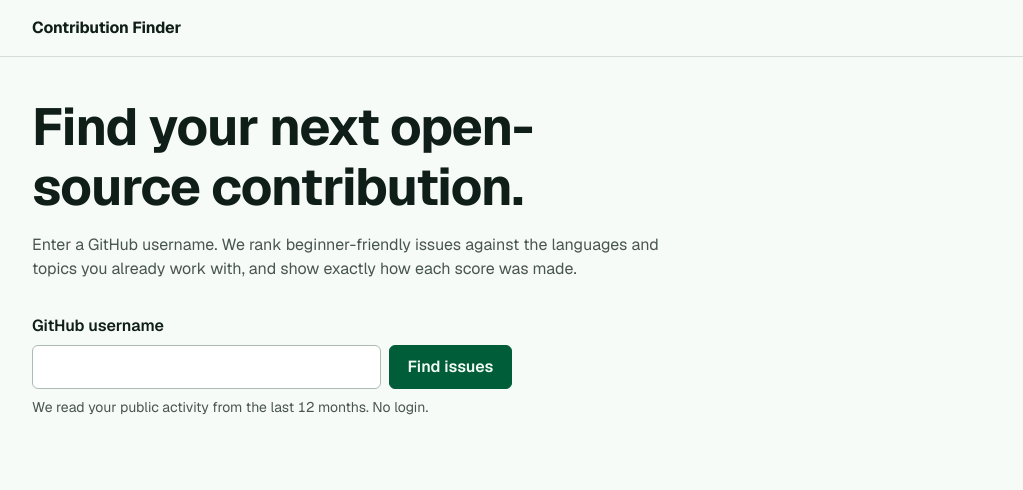
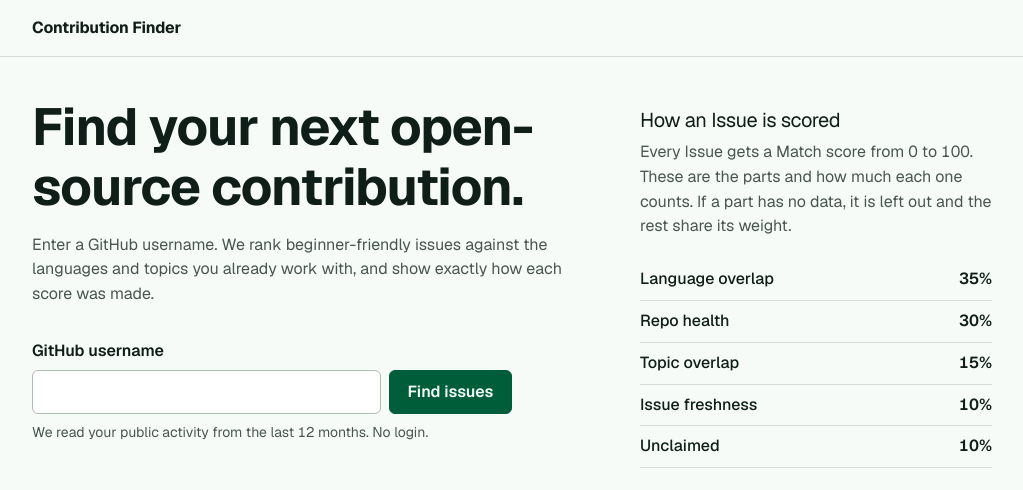
Before and after one commit to salvar3nga/contribution-finder, a Next.js app in the folder apps/web/: page / in a window 1280 px wide. Shown: the top 490 px of the page, without its empty margins (128-1151 px from the left). Built offline with nearby package versions, Linux system fonts and the light colour scheme.

Commit message:
feat(web): explain scores on results and home

```diff
--- /dev/null
+++ b/apps/web/app/_components/component-labels.ts
@@ -0,0 +1,17 @@
+export const componentLabels: Record<string, string> = {
+  language: 'Language overlap',
+  health: 'Repo health',
+  topics: 'Topic overlap',
+  freshness: 'Issue freshness',
+  unclaimed: 'Unclaimed',
+  responseTime: 'Maintainer response time',
+  recentCommits: 'Recent commit activity',
+};
+
+export const strengthLabels: Record<string, string> = {
+  language: 'Language match',
+  health: 'Healthy repo',
+  topics: 'Topic match',
+  freshness: 'Recent activity',
+  unclaimed: 'Unclaimed',
+};
--- a/apps/web/app/globals.css
+++ b/apps/web/app/globals.css
@@ -259,12 +259,13 @@ h2 {
 }
 .issue-row {
   display: grid;
-  grid-template-columns: 3.5rem 1fr;
+  grid-template-columns: 4.25rem 1fr;
   gap: 1rem;
   padding: 1rem 0;
   border-bottom: 1px solid var(--line);
 }
 .score {
+  min-width: 4rem;
   font-size: 1.75rem;
   font-weight: 650;
   line-height: 1.1;
@@ -307,11 +308,83 @@ h2 {
 .badge {
   display: inline-block;
   padding: 0.05rem 0.5rem;
+  border: 1px solid var(--line-strong);
   border-radius: 4px;
-  background: var(--warning-wash);
-  color: var(--warning-ink);
+  color: var(--muted);
   font-weight: 600;
   font-size: 0.8125rem;
+}
+.strengths {
+  display: flex;
+  flex-wrap: wrap;
+  gap: 0.35rem;
+  list-style: none;
+  padding: 0;
+  margin: 0.6rem 0 0;
+}
+.strengths li {
+  padding: 0.1rem 0.6rem;
+  border-radius: 999px;
+  background: var(--accent-wash);
+  color: var(--foreground);
+  font-size: 0.8125rem;
+}
+.chip-share {
+  margin-left: 0.4rem;
+  font-size: 0.8125rem;
+  font-variant-numeric: tabular-nums;
+  opacity: 0.85;
+}
+.home-grid {
+  display: grid;
+  gap: 0;
+}
+@media (min-width: 56rem) {
+  .home-grid {
+    grid-template-columns: minmax(0, 1fr) 22rem;
+    column-gap: 4rem;
+    align-items: start;
+  }
+  .home-grid .explainer {
+    margin-top: 0.75rem;
+    padding-top: 0;
+    border-top: 0;
+  }
+}
+.explainer {
+  max-width: 34rem;
+  margin-top: 3.5rem;
+  padding-top: 2rem;
+  border-top: 1px solid var(--line);
+}
+.explainer h2 {
+  font-size: 1.25rem;
+  margin: 0 0 0.5rem;
+}
+.explainer p {
+  color: var(--muted);
+  margin: 0 0 1.25rem;
+}
+.weights {
+  margin: 0;
+}
+.weights > div {
+  display: flex;
+  justify-content: space-between;
+  padding: 0.5rem 0;
+  border-bottom: 1px solid var(--line);
+}
+.weights dt {
+  font-weight: 500;
+}
+.weights dd {
+  margin: 0;
+  font-weight: 600;
+}
+@media (max-width: 30rem) {
+  .value-bar {
+    display: none;
+  }
 }
 
 .pagination {
--- a/apps/web/app/page.tsx
+++ b/apps/web/app/page.tsx
@@ -1,8 +1,14 @@
+import { defaultScoringConfig } from '@cf/scoring';
+import { componentLabels } from './_components/component-labels';
 import { UsernameForm } from './_components/username-form';
 
 export default function Home() {
+  const weights = Object.entries(defaultScoringConfig.match.weights).sort(
+    ([, a], [, b]) => b - a,
+  );
   return (
-    <>
+    <div className="home-grid">
+      <div>
         <h1 className="display">Find your next open-source contribution.</h1>
         <p className="lede">
           Enter a GitHub username. We rank beginner-friendly issues against the
@@ -10,6 +16,23 @@ export default function Home() {
           score was made.
         </p>
         <UsernameForm />
-    </>
+      </div>
+      <section className="explainer" aria-labelledby="explainer-heading">
+        <h2 id="explainer-heading">How an Issue is scored</h2>
+        <p>
+          Every Issue gets a Match score from 0 to 100. These are the parts and
+          how much each one counts. If a part has no data, it is left out and
+          the rest share its weight.
+        </p>
+        <dl className="weights">
+          {weights.map(([component, weight]) => (
+            <div key={component}>
+              <dt>{componentLabels[component]}</dt>
+              <dd>{Math.round(weight * 100)}%</dd>
+            </div>
+          ))}
+        </dl>
+      </section>
+    </div>
   );
 }
--- a/apps/web/app/u/[username]/[owner]/[repo]/[number]/page.tsx
+++ b/apps/web/app/u/[username]/[owner]/[repo]/[number]/page.tsx
@@ -13,19 +13,10 @@ import {
   ProfileRateLimited,
 } from '@/app/_components/profile-states';
 import { ResultsSkeleton } from '@/app/_components/results-skeleton';
+import { componentLabels } from '@/app/_components/component-labels';
 import { formatScore } from '@/app/_components/score-label';
 
 type Props = PageProps<'/u/[username]/[owner]/[repo]/[number]'>;
-
-const componentLabels: Record<string, string> = {
-  language: 'Language overlap',
-  health: 'Repo health',
-  topics: 'Topic overlap',
-  freshness: 'Issue freshness',
-  unclaimed: 'Unclaimed',
-  responseTime: 'Maintainer response time',
-  recentCommits: 'Recent commit activity',
-};
 
 export async function generateMetadata({ params }: Props): Promise<Metadata> {
   const { owner, repo, number } = await params;
--- a/apps/web/app/u/[username]/page.tsx
+++ b/apps/web/app/u/[username]/page.tsx
@@ -12,6 +12,7 @@ import {
   ProfileRateLimited,
 } from '@/app/_components/profile-states';
 import { ResultsSkeleton } from '@/app/_components/results-skeleton';
+import { strengthLabels } from '@/app/_components/component-labels';
 import { formatScore } from '@/app/_components/score-label';
 
 export async function generateMetadata({
@@ -43,13 +44,6 @@ function resultsHref(username: string, language: string | null, page: number) {
   return `/u/${encodeURIComponent(username)}${suffix}`;
 }
 
-function languageSummary(languageShare: Record<string, number>): string {
-  return Object.entries(languageShare)
-    .sort(([, a], [, b]) => b - a)
-    .map(([language, share]) => `${language} ${Math.round(share)}%`)
-    .join(', ');
-}
-
 async function Results({ params, searchParams }: PageProps<'/u/[username]'>) {
   await connection();
   const { username: rawUsername } = await params;
@@ -77,7 +71,8 @@ async function Results({ params, searchParams }: PageProps<'/u/[username]'>) {
         <h1>Issues for {username}</h1>
         {!profile.emptyProfile && (
           <p className="profile-line">
-            Your last 12 months: {languageSummary(profile.languageShare)}
+            Ranked against your public activity from the last 12 months. Your
+            languages show their share.
           </p>
         )}
       </header>
@@ -86,23 +81,43 @@ async function Results({ params, searchParams }: PageProps<'/u/[username]'>) {
           No public activity found; showing top healthy issues
         </p>
       )}
-      <LanguageFilter username={username} ranking={ranking} active={language} />
+      <LanguageFilter
+        username={username}
+        ranking={ranking}
+        languageShare={profile.languageShare}
+        active={language}
+      />
       <IssueList username={username} ranking={ranking} />
       <Pagination username={username} ranking={ranking} language={language} />
     </>
   );
 }
 
+function shareOf(
+  languageShare: Record<string, number>,
+  language: string,
+): number {
+  const wanted = language.toLowerCase();
+  return Object.entries(languageShare)
+    .filter(([name]) => name.toLowerCase() === wanted)
+    .reduce((total, [, share]) => total + share, 0);
+}
+
 function LanguageFilter({
   username,
   ranking,
+  languageShare,
   active,
 }: {
   username: string;
   ranking: Ranking;
+  languageShare: Record<string, number>;
   active: string | null;
 }) {
-  const options: (string | null)[] = [null, ...ranking.languages];
+  const languages = [...ranking.languages].sort(
+    (a, b) => shareOf(languageShare, b) - shareOf(languageShare, a),
+  );
+  const options: (string | null)[] = [null, ...languages];
   return (
     <nav aria-label="Filter by language">
       <ul className="filter">
@@ -116,6 +131,11 @@ function LanguageFilter({
                 aria-current={current ? 'true' : undefined}
               >
                 {option ?? 'All languages'}
+                {option !== null && shareOf(languageShare, option) > 0 && (
+                  <span className="chip-share">
+                    {Math.round(shareOf(languageShare, option))}%
+                  </span>
+                )}
               </Link>
             </li>
           );
@@ -142,12 +162,13 @@ function IssueList({
         first
       </p>
       <ol className="issue-list">
-        {ranking.items.map(({ issue, repo, matchScore }) => (
+        {ranking.items.map(({ issue, repo, matchScore, strengths }) => (
           <li key={issue.id} className="issue-row">
             <div className="score">
               <span className="sr-only">Match score </span>
               {formatScore(matchScore)}
-              <small aria-hidden="true">Match</small>
+              <span className="sr-only"> out of 100</span>
+              <small aria-hidden="true">Match /100</small>
             </div>
             <div>
               <h2 className="issue-title">
@@ -164,11 +185,18 @@ function IssueList({
                 {repo.language && <span>{repo.language}</span>}
                 <span>
                   {repo.health === null
-                    ? 'Health: not enough data'
-                    : `Health ${formatScore(repo.health)}`}
+                    ? 'Repo health: not enough data'
+                    : `Repo health ${formatScore(repo.health)}`}
                 </span>
                 {issue.claimed && <span className="badge">Claimed</span>}
               </p>
+              {strengths.length > 0 && (
+                <ul className="strengths" aria-label="Strongest matches">
+                  {strengths.map((strength) => (
+                    <li key={strength}>{strengthLabels[strength]}</li>
+                  ))}
+                </ul>
+              )}
             </div>
           </li>
         ))}
--- a/apps/web/lib/ranking.ts
+++ b/apps/web/lib/ranking.ts
@@ -3,6 +3,7 @@ import {
   healthScore,
   matchScore,
   type HealthResult,
+  type MatchComponent,
   type MatchInput,
   type MatchResult,
 } from '@cf/scoring';
@@ -21,6 +22,7 @@ export interface RankedIssue {
     health: number | null;
   };
   matchScore: number | null;
+  strengths: MatchComponent[];
 }
 
 export interface RankingOptions {
@@ -81,6 +83,16 @@ export function healthScoreOf(repo: Repo, now: Date): HealthResult {
   });
 }
 
+const strengthCount = 3;
+
+function strengthsOf(match: MatchResult): MatchComponent[] {
+  return match.breakdown
+    .filter((entry) => (entry.contribution ?? 0) > 0)
+    .sort((a, b) => b.contribution! - a.contribution!)
+    .slice(0, strengthCount)
+    .map((entry) => entry.component);
+}
+
 function byScoreThenRecency(a: RankedIssueRow, b: RankedIssueRow): number {
   const scoreDifference = (b.matchScore ?? -1) - (a.matchScore ?? -1);
   if (scoreDifference !== 0) return scoreDifference;
@@ -119,7 +131,9 @@ export function rankIssues(
     )
     .flatMap((repo) => {
       const health = healthScoreOf(repo, now);
-      return repo.issues.map((issue) => ({
+      return repo.issues.map((issue) => {
+        const { match } = scoreIssue(profile, repo, issue, now, health);
+        return {
           issue: {
             id: issue.id,
             number: issue.number,
@@ -132,9 +146,11 @@ export function rankIssues(
             language: repo.language,
             health: health.score,
           },
-        matchScore: scoreIssue(profile, repo, issue, now, health).match.score,
+          matchScore: match.score,
+          strengths: strengthsOf(match),
           lastActivityAt: issue.lastActivityAt,
-      }));
+        };
+      });
     })
     .sort(byScoreThenRecency);
 
@@ -145,7 +161,12 @@ export function rankIssues(
   return {
     items: rows
       .slice(start, start + pageSize)
-      .map(({ issue, repo, matchScore }) => ({ issue, repo, matchScore })),
+      .map(({ issue, repo, matchScore, strengths }) => ({
+        issue,
+        repo,
+        matchScore,
+        strengths,
+      })),
     total: rows.length,
     page: currentPage,
     pageCount,
```
Also changed, not shown: 2 other files (tests, documents, lock files or other folders). Lines whose indentation alone changed are shown as unchanged.
